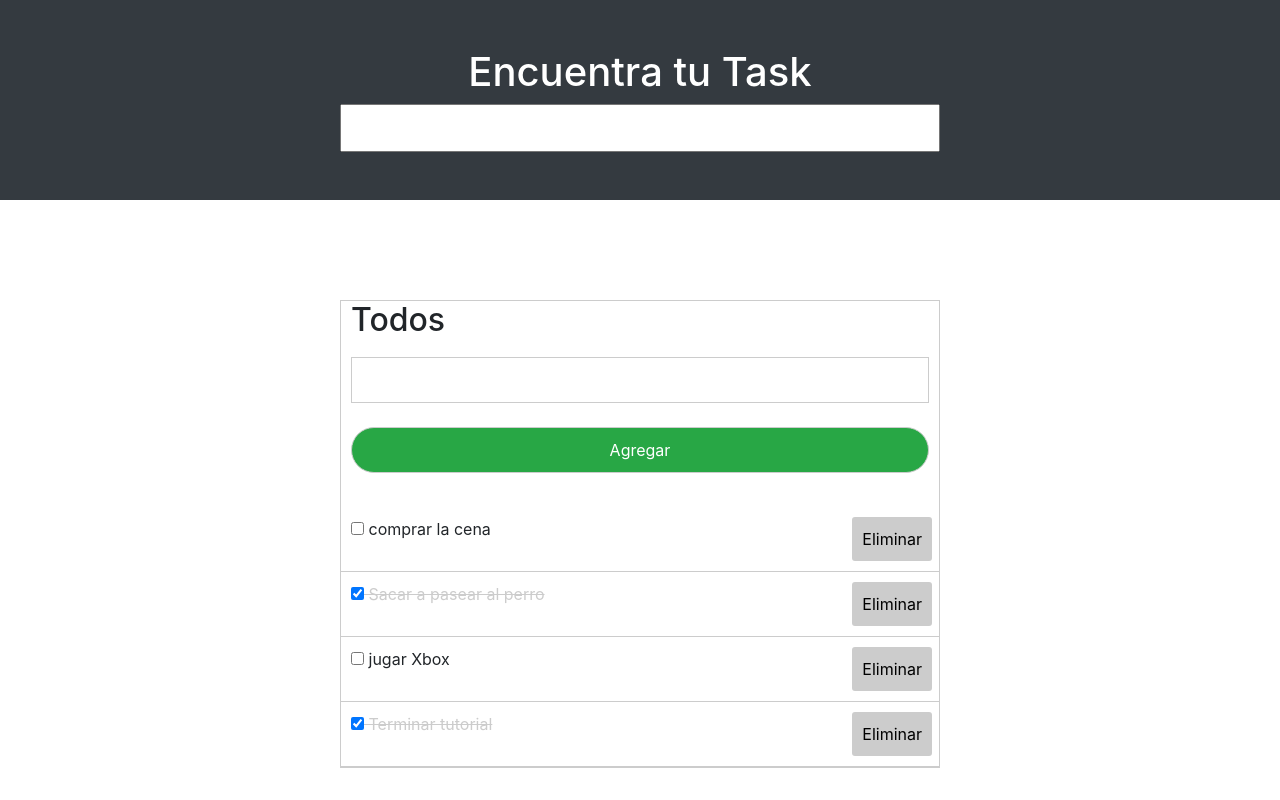
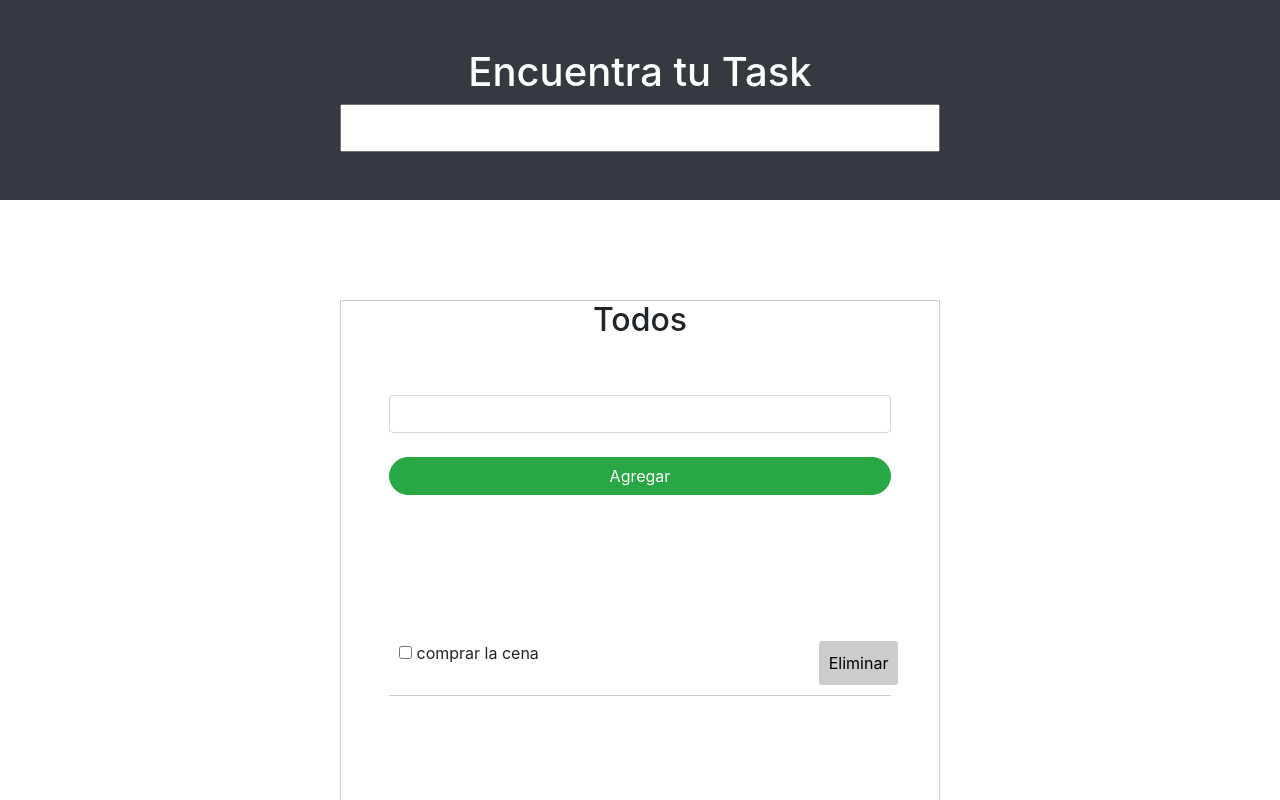
Before and after one commit to yoan0102/reto-todo-list, a Vue app: page / in a window 1280 px wide. Shown: the top 800 px of the page. Built offline with nearby package versions, Linux system fonts and the light colour scheme.

Commit message:
Unión de los componentes addTodo y Todos

```diff
--- a/src/components/Search.vue
+++ b/src/components/Search.vue
@@ -18,6 +18,9 @@ export default {
       query: "",
     };
   },
+  computed: {
+
+  }
 };
 </script>
 
--- a/src/components/TodoAdd.vue
+++ b/src/components/TodoAdd.vue
@@ -32,16 +32,7 @@ export default {
 </script>
 
 <style scoped>
-#add-container {
-  padding: 10px;
-}
 
-input {
-  padding: 10px;
-  outline: none;
-  border: solid 1px #ccc;
-  width: 100%;
-}
 
 
 </style>
--- a/src/components/Todos.vue
+++ b/src/components/Todos.vue
@@ -1,9 +1,13 @@
 <template>
   <div>
-    <!--
-      ¡Bien implementado el v-for con su key!
-    -->
-    <div v-for="todo in todoslist" :key="todo.id">
+      <form @submit.prevent="addTodo">
+        <div class="form-group p-5">
+          <input type="text" v-model="title" class="form-control" />
+          <input type="submit" value="Agregar" class="btn btn-success btn-block rounded-pill my-4" />
+        </div>
+      </form>
+
+    <div v-for="todo in todoslist" :key="todo.id" class="p-5">
       <TodoItem :todo="todo" @delete-todo="$emit('delete-todo', todo.id)" />
       <!--
         ¿Es necesario el "pasamanos" del todo.id entre el TodoItem y el App?
@@ -11,17 +15,37 @@
         update del estado de la lista completa?
       -->
     </div>
+
   </div>
 </template>
 
 <script>
 import TodoItem from "./TodoItem";
+import { uuid } from "vue-uuid";
+
 export default {
   name: "Todos",
   props: ["todoslist"],
   components: {
     TodoItem,
   },
+  data() {
+    return {
+      title: "",
+    };
+  },
+  methods: {
+    addTodo() {
+      const newTodo = {
+        id: uuid.v4(), // ¡Muy buena idea! Aunque cuando apliques persistencia será mejor que los ID te los genere el Back-end. :)
+        title: this.title,
+        completed: false,
+      };
+      this.title = "";
+
+      this.$emit("addTodo", newTodo);
+    },
+  },
 };
 </script>
 
--- a/src/components/TodosView.vue
+++ b/src/components/TodosView.vue
@@ -1,12 +1,13 @@
 <template>
   <div id="app">
-    <div class="container-fluid bg-dark py-5 text-center">
-      <Search @query-change="querySearch" />
+    <div class="container-fluid bg-dark p-5 text-center">
+     <div class="row">
+        <Search @query-change="querySearch" />
+     </div>
     </div>
     <div id="main-container">
-      <h2>Todos</h2>
-      <TodoAdd @addTodo="addTodo" />
-      <Todos :todoslist="copyTodos" @delete-todo="deleteTodo" />
+      <h2 class="text-center">Todos</h2>
+      <Todos :todoslist="copyTodos" @delete-todo="deleteTodo" @addTodo="addTodo" />
     </div>
   </div>
 </template>
@@ -14,14 +15,12 @@
 <script>
 import Search from "./Search";
 import Todos from "./Todos";
-import TodoAdd from "./TodoAdd";
 
 export default {
   name: 'TodosView',
   components: {
     Search,
     Todos,
-    TodoAdd,
   },
   methods: {
     deleteTodo(id) {
```
